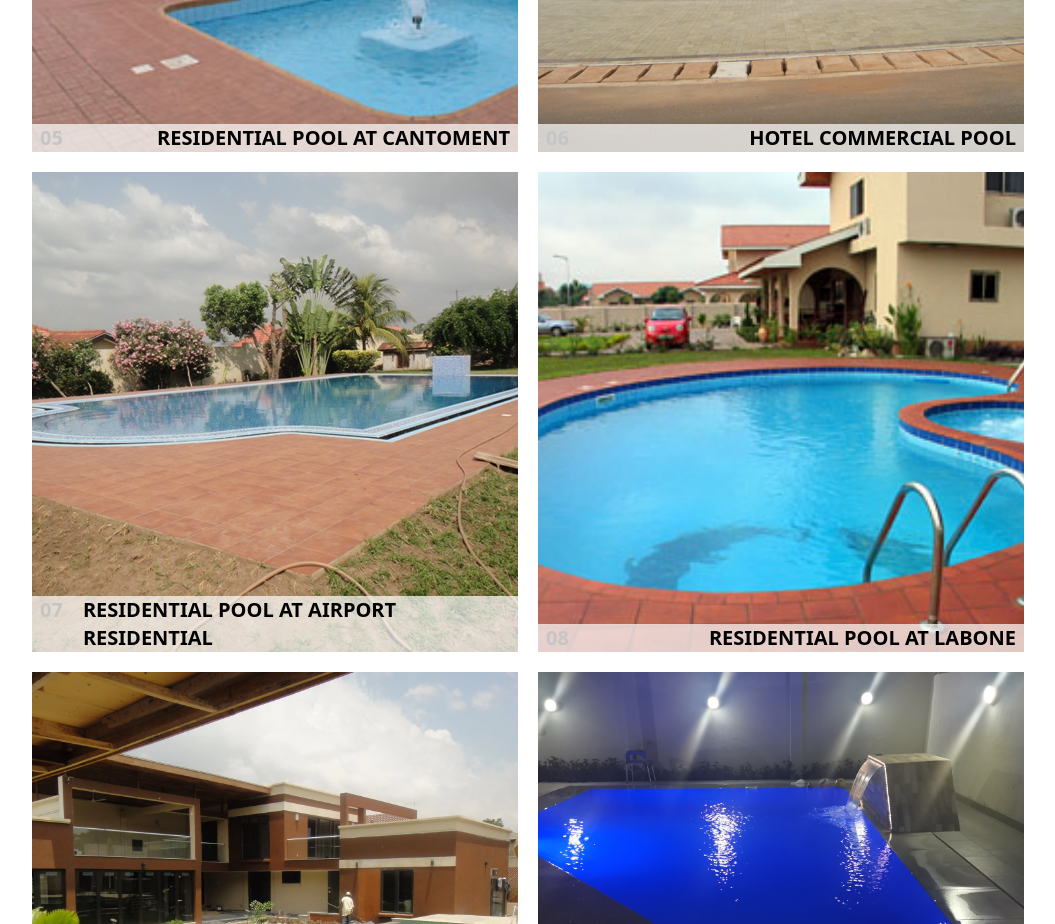
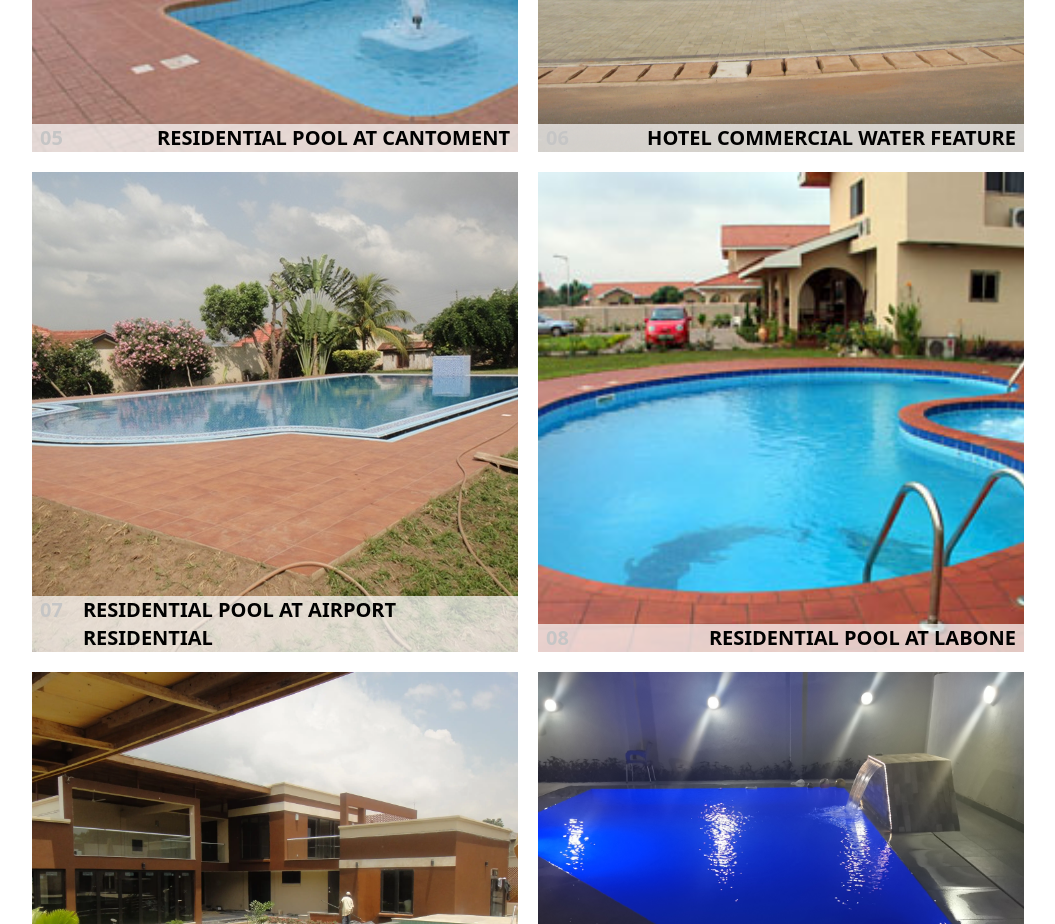
Before and after one commit to Gatesvert81/aquatec-website, a Next.js app: page /projects in a window 1280 px wide. Shown: the part 1520-2444 px from the top of the page, without its empty margins (112-1167 px from the left). Built offline with nearby package versions, Linux system fonts and the light colour scheme.

Commit message:
Update projects.js

```diff
--- a/src/Assets/projects.js
+++ b/src/Assets/projects.js
@@ -20,7 +20,7 @@ export const projects = [
         image: "cantoment-pool.jpg"
     },
     {
-        name: "Hotel Commercial Pool",
+        name: "Hotel Commercial Water Feature",
         image: "commercial-pool.JPG"
     },
     {
```
